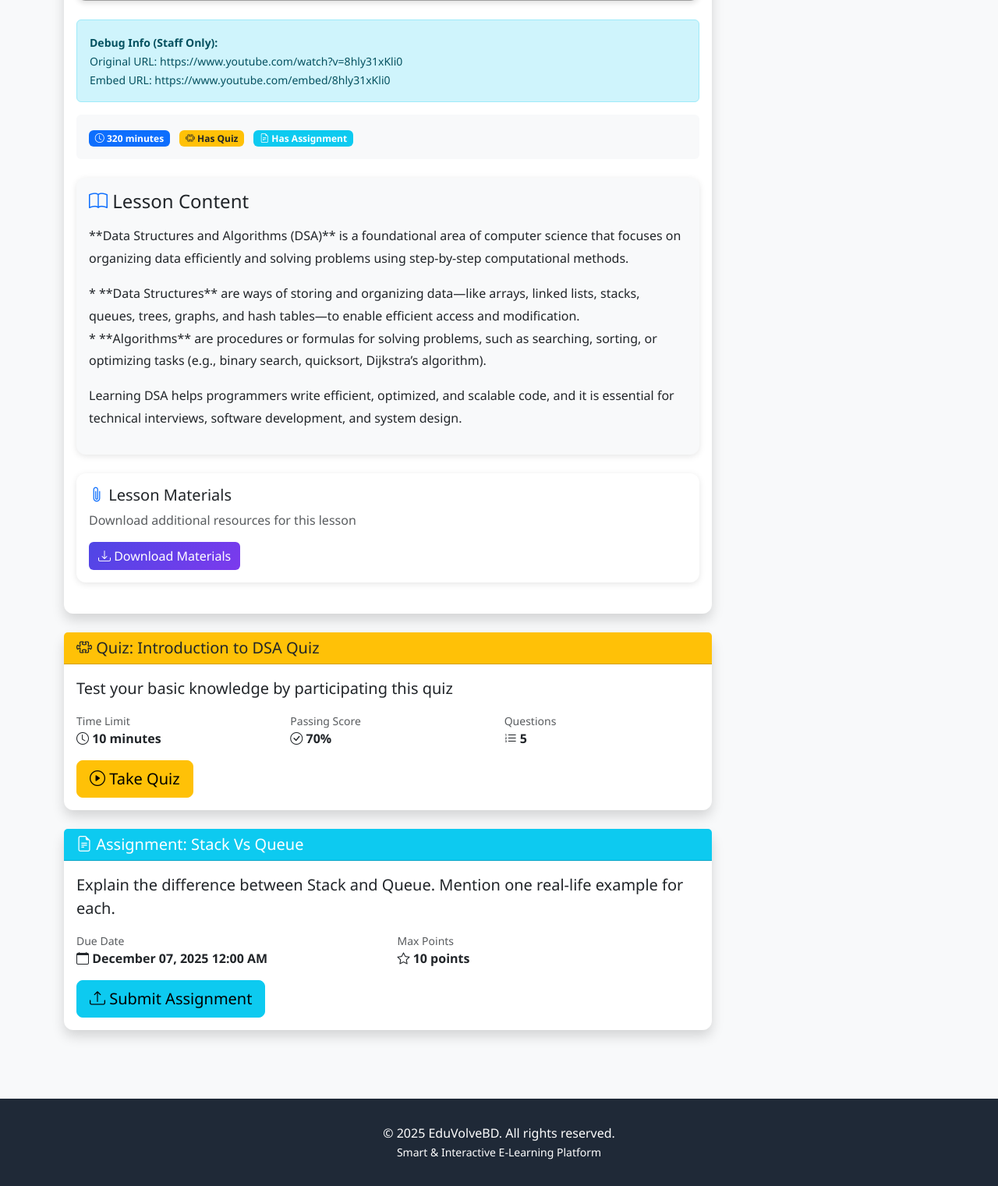
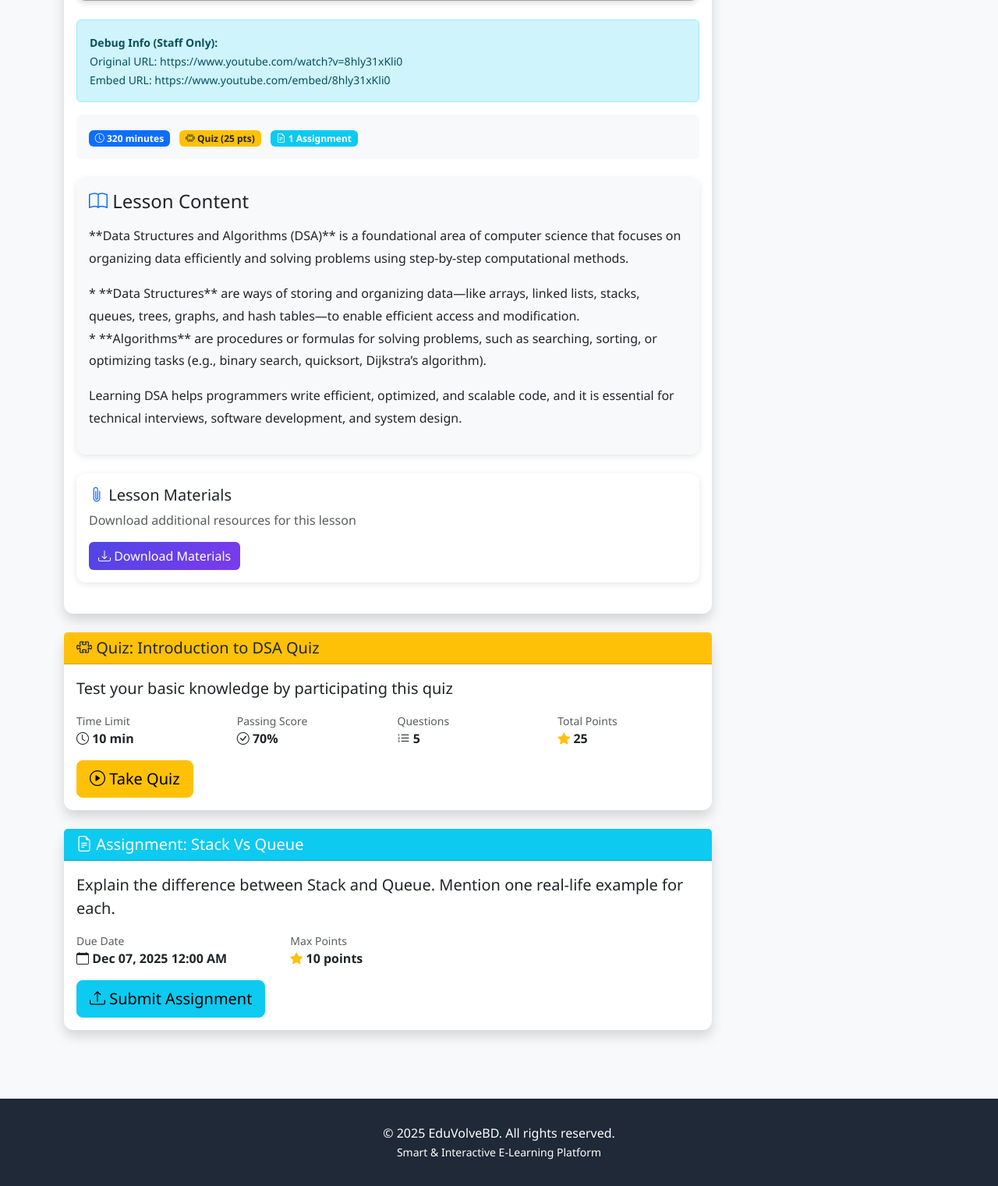
Before and after one commit to wahiduzzaman24/eduvolve, a Django app: page /courses/lesson/4/ in a window 1280 px wide. Shown: the part 726-2247 px from the top of the page at 78% size. Run offline with Django 5.2, Linux system fonts and the light colour scheme; a user stored in the database is signed in; data comes from the database, SQL or seed files in the repository; both versions use the stored data as it was after the commit; grey boxes are pictures that could not be loaded.

Commit message:
tenth commit - view points of quiz and assignment of student

```diff
--- /dev/null
+++ b/courses/templatetags/__init__.py
@@ -0,0 +1 @@
+# This file makes the templatetags directory a Python package
--- /dev/null
+++ b/courses/templatetags/course_filters.py
@@ -0,0 +1,11 @@
+from django import template
+
+register = template.Library()
+
+
+@register.filter
+def get_item(dictionary, key):
+    """Get an item from a dictionary by key"""
+    if dictionary is None:
+        return None
+    return dictionary.get(key)
--- a/courses/views.py
+++ b/courses/views.py
@@ -195,15 +195,37 @@ def lesson_view(request, pk):
             enrollment=enrollment,
             lesson=lesson
         )
+
+        # Check if student has attempted quiz
+        quiz_attempt = None
+        if lesson.quiz:
+            quiz_attempt = QuizAttempt.objects.filter(
+                student=request.user,
+                quiz=lesson.quiz
+            ).first()
+
+        # Get assignment submissions
+        assignment_submissions = {}
+        for assignment in lesson.assignments.all():
+            submission = AssignmentSubmission.objects.filter(
+                student=request.user,
+                assignment=assignment
+            ).first()
+            if submission:
+                assignment_submissions[assignment.id] = submission
     else:
         enrollment = None
         progress = None
+        quiz_attempt = None
+        assignment_submissions = {}
 
     context = {
         'lesson': lesson,
         'course': lesson.course,
         'enrollment': enrollment,
         'progress': progress,
+        'quiz_attempt': quiz_attempt,
+        'assignment_submissions': assignment_submissions,
     }
     return render(request, 'courses/lesson_view.html', context)
 
@@ -254,6 +276,18 @@ def complete_lesson(request, pk):
 def quiz_take(request, pk):
     """Take a quiz"""
     quiz = get_object_or_404(Quiz, pk=pk)
+
+    # Check if student has already attempted this quiz
+    existing_attempt = QuizAttempt.objects.filter(
+        student=request.user,
+        quiz=quiz
+    ).first()
+
+    if existing_attempt:
+        messages.warning(
+            request, 'You have already taken this quiz. You can only take it once.')
+        return redirect('courses:quiz_result', pk=existing_attempt.id)
+
     questions = quiz.questions.prefetch_related('answers').all()
 
     if request.method == 'POST':
@@ -331,26 +365,19 @@ def assignment_submit(request, pk):
         assignment=assignment
     ).first()
 
+    if existing_submission:
+        messages.warning(
+            request, 'You have already submitted this assignment. You can only submit once.')
+        return redirect('courses:lesson_view', pk=assignment.lesson.id)
+
     if request.method == 'POST':
         form = AssignmentSubmissionForm(request.POST, request.FILES)
         if form.is_valid():
             submission = form.save(commit=False)
             submission.student = request.user
             submission.assignment = assignment
-
-            if existing_submission:
-                # Update existing submission
-                existing_submission.submission_file = submission.submission_file
-                existing_submission.submission_text = submission.submission_text
-                existing_submission.submitted_at = timezone.now()
-                existing_submission.status = 'PENDING'
-                existing_submission.save()
-                messages.success(
-                    request, 'Assignment resubmitted successfully!')
-            else:
-                submission.save()
-                messages.success(request, 'Assignment submitted successfully!')
-
+            submission.save()
+            messages.success(request, 'Assignment submitted successfully!')
             return redirect('courses:lesson_view', pk=assignment.lesson.id)
     else:
         form = AssignmentSubmissionForm()
@@ -358,7 +385,6 @@ def assignment_submit(request, pk):
     context = {
         'assignment': assignment,
         'form': form,
-        'existing_submission': existing_submission,
     }
     return render(request, 'courses/assignment_submit.html', context)
 
--- a/templates/courses/course_detail.html
+++ b/templates/courses/course_detail.html
@@ -68,10 +68,10 @@
                                 <small class="text-muted">
                                     <i class="bi bi-clock"></i> {{ lesson.duration_minutes }} minutes
                                     {% if lesson.quiz %}
-                                    | <i class="bi bi-puzzle text-warning"></i> Quiz
+                                    | <i class="bi bi-puzzle text-warning"></i> Quiz ({{ lesson.quiz.get_total_points }} pts)
                                     {% endif %}
                                     {% if lesson.assignments.count %}
-                                    | <i class="bi bi-file-earmark-text text-info"></i> Assignment
+                                    | <i class="bi bi-file-earmark-text text-info"></i> {{ lesson.assignments.count }} Assignment{{ lesson.assignments.count|pluralize }}
                                     {% endif %}
                                 </small>
                             </div>
--- a/templates/courses/lesson_view.html
+++ b/templates/courses/lesson_view.html
@@ -1,4 +1,5 @@
 {% extends 'base.html' %}
+{% load course_filters %}
 
 {% block title %}{{ lesson.title }} - EduVolve{% endblock %}
 
@@ -68,12 +69,12 @@
                             </span>
                             {% if lesson.quiz %}
                             <span class="badge bg-warning text-dark me-2">
-                                <i class="bi bi-puzzle"></i> Has Quiz
+                                <i class="bi bi-puzzle"></i> Quiz ({{ lesson.quiz.get_total_points }} pts)
                             </span>
                             {% endif %}
                             {% if lesson.assignments.count %}
                             <span class="badge bg-info">
-                                <i class="bi bi-file-earmark-text"></i> Has Assignment
+                                <i class="bi bi-file-earmark-text"></i> {{ lesson.assignments.count }} Assignment{{ lesson.assignments.count|pluralize }}
                             </span>
                             {% endif %}
                         </div>
@@ -128,22 +129,38 @@
                 <div class="card-body">
                     <p class="lead">{{ lesson.quiz.description }}</p>
                     <div class="row mb-3">
-                        <div class="col-md-4">
+                        <div class="col-md-3">
                             <small class="text-muted d-block">Time Limit</small>
-                            <strong><i class="bi bi-clock"></i> {{ lesson.quiz.time_limit_minutes }} minutes</strong>
+                            <strong><i class="bi bi-clock"></i> {{ lesson.quiz.time_limit_minutes }} min</strong>
                         </div>
-                        <div class="col-md-4">
+                        <div class="col-md-3">
                             <small class="text-muted d-block">Passing Score</small>
                             <strong><i class="bi bi-check-circle"></i> {{ lesson.quiz.passing_score }}%</strong>
                         </div>
-                        <div class="col-md-4">
+                        <div class="col-md-3">
                             <small class="text-muted d-block">Questions</small>
                             <strong><i class="bi bi-list-ol"></i> {{ lesson.quiz.get_total_questions }}</strong>
                         </div>
+                        <div class="col-md-3">
+                            <small class="text-muted d-block">Total Points</small>
+                            <strong><i class="bi bi-star-fill text-warning"></i> {{ lesson.quiz.get_total_points }}</strong>
+                        </div>
                     </div>
+                    {% if quiz_attempt %}
+                    <div class="alert alert-info mb-3">
+                        <i class="bi bi-info-circle"></i> <strong>Already Completed</strong><br>
+                        Your Score: <strong>{{ quiz_attempt.score|floatformat:1 }}%</strong> |
+                        Points Earned: <strong>{{ quiz_attempt.points_earned }}</strong> |
+                        Status: {% if quiz_attempt.is_passed %}<span class="badge bg-success">Passed</span>{% else %}<span class="badge bg-danger">Failed</span>{% endif %}
+                    </div>
+                    <a href="{% url 'courses:quiz_result' quiz_attempt.id %}" class="btn btn-outline-warning btn-lg">
+                        <i class="bi bi-eye"></i> View Results
+                    </a>
+                    {% else %}
                     <a href="{% url 'courses:quiz_take' lesson.quiz.id %}" class="btn btn-warning btn-lg">
                         <i class="bi bi-play-circle"></i> Take Quiz
                     </a>
+                    {% endif %}
                 </div>
             </div>
             {% endif %}
@@ -159,18 +176,57 @@
                 <div class="card-body">
                     <p class="lead">{{ assignment.description }}</p>
                     <div class="row mb-3">
-                        <div class="col-md-6">
+                        <div class="col-md-4">
                             <small class="text-muted d-block">Due Date</small>
-                            <strong><i class="bi bi-calendar"></i> {{ assignment.due_date|date:"F d, Y h:i A" }}</strong>
+                            <strong><i class="bi bi-calendar"></i> {{ assignment.due_date|date:"M d, Y h:i A" }}</strong>
                         </div>
-                        <div class="col-md-6">
+                        <div class="col-md-4">
                             <small class="text-muted d-block">Max Points</small>
-                            <strong><i class="bi bi-star"></i> {{ assignment.max_points }} points</strong>
+                            <strong><i class="bi bi-star-fill text-warning"></i> {{ assignment.max_points }} points</strong>
                         </div>
+                        {% if assignment_submissions|get_item:assignment.id %}
+                        <div class="col-md-4">
+                            <small class="text-muted d-block">Your Grade</small>
+                            {% with submission=assignment_submissions|get_item:assignment.id %}
+                            {% if submission.grade %}
+                            <strong class="text-success">{{ submission.grade }}%</strong>
+                            {% else %}
+                            <strong class="text-muted">Pending Review</strong>
+                            {% endif %}
+                            {% endwith %}
+                        </div>
+                        {% endif %}
                     </div>
+
+                    {% if assignment.attachment %}
+                    <div class="mb-3">
+                        <a href="{{ assignment.attachment.url }}" target="_blank" class="btn btn-outline-secondary btn-sm">
+                            <i class="bi bi-download"></i> Download Instructions
+                        </a>
+                    </div>
+                    {% endif %}
+
+                    {% if assignment_submissions|get_item:assignment.id %}
+                    {% with submission=assignment_submissions|get_item:assignment.id %}
+                    <div class="alert alert-success mb-3">
+                        <i class="bi bi-check-circle"></i> <strong>Already Submitted</strong><br>
+                        Submitted on: {{ submission.submitted_at|date:"M d, Y h:i A" }}<br>
+                        Status:
+                        {% if submission.status == 'PENDING' %}<span class="badge bg-warning text-dark">Pending Review</span>
+                        {% elif submission.status == 'GRADED' %}<span class="badge bg-success">Graded - {{ submission.grade }}%</span>
+                        {% elif submission.status == 'RETURNED' %}<span class="badge bg-info">Returned</span>
+                        {% endif %}
+                        {% if submission.feedback %}<br>Feedback: <em>{{ submission.feedback }}</em>{% endif %}
+                    </div>
+                    <button class="btn btn-secondary btn-lg" disabled>
+                        <i class="bi bi-check-circle-fill"></i> Submitted
+                    </button>
+                    {% endwith %}
+                    {% else %}
                     <a href="{% url 'courses:assignment_submit' assignment.id %}" class="btn btn-info btn-lg">
                         <i class="bi bi-upload"></i> Submit Assignment
                     </a>
+                    {% endif %}
                 </div>
             </div>
             {% endfor %}
```
Also changed, not shown: db.sqlite3.
